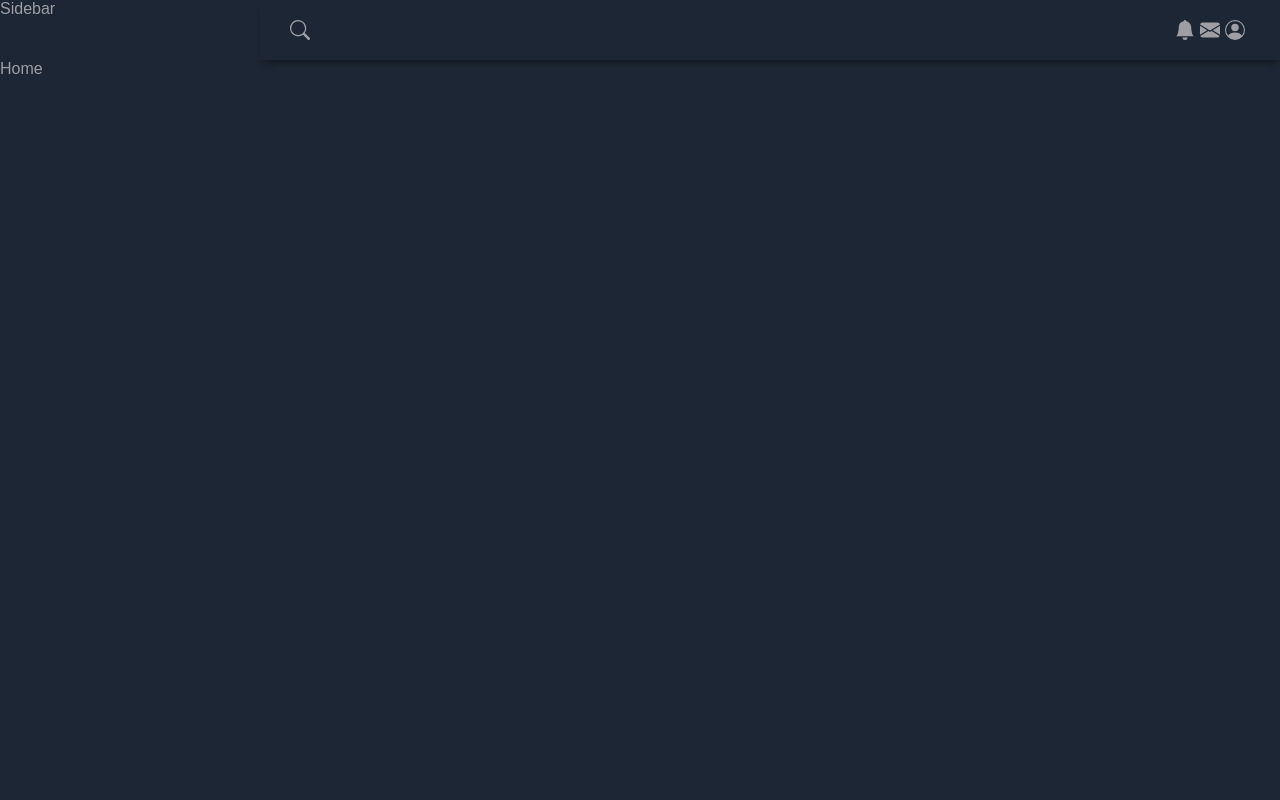
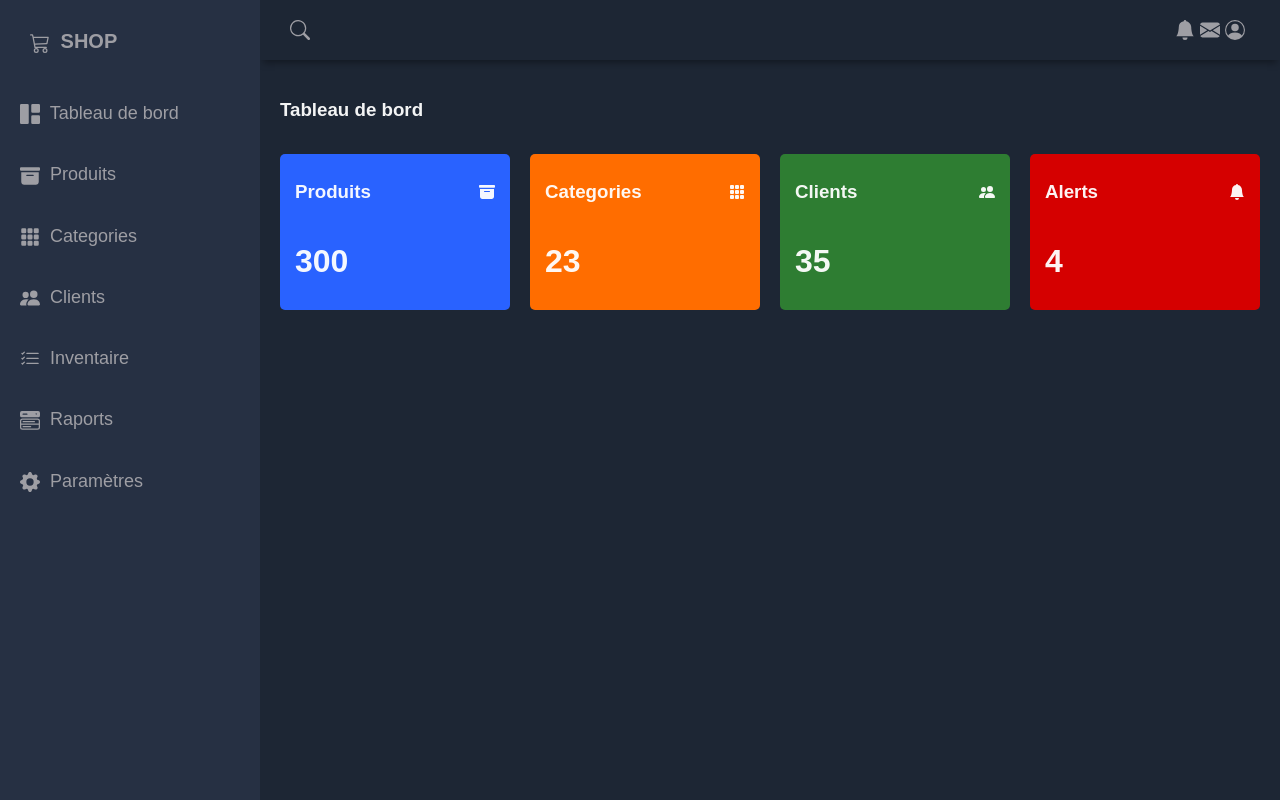
Before and after one commit to Roe121/Dashboard-react, a React (Vite) app in the folder Admin Panel/: page / in a window 1280 px wide. Built offline with nearby package versions, Linux system fonts and the light colour scheme.

Commit message:
Home + Sidebar

```diff
--- a/Admin Panel/src/Home.jsx
+++ b/Admin Panel/src/Home.jsx
@@ -1,9 +1,64 @@
-import React from 'react'
+import React from "react";
+import {
+  BsFillArchiveFill,
+  BsFillGrid3X3GapFill,
+  BsPeopleFill,
+  BsFillBellFill,
+} from "react-icons/bs";
+import {
+  BarChart,
+  Bar,
+  Cell,
+  XAxis,
+  YAxis,
+  CartesianGrid,
+  Tooltip,
+  Legend,
+  ResponsiveContainer,
+  LineChart,
+  Line,
+} from "recharts";
+
 
 const Home = () => {
   return (
-    <div>Home</div>
-  )
-}
+    <main className="main-container">
+      <div className="main-title">
+        <h3>Tableau de bord</h3>
+      </div>
+      <div className="main-cards">
+        <div className="card">
+          <div className="card-inner">
+            <h3>Produits</h3>
+            <BsFillArchiveFill className="card-icon" />
+          </div>
+          <h1>300</h1>
+        </div>
+        <div className="card">
+          <div className="card-inner">
+            <h3>Categories</h3>
+            <BsFillGrid3X3GapFill className="card-icon" />
+          </div>
+          <h1>23</h1>
+        </div>
 
-export default Home
+        <div className="card">
+          <div className="card-inner">
+            <h3>Clients</h3>
+            <BsPeopleFill className="card-icon" />
+          </div>
+          <h1>35</h1>
+        </div>
+        <div className="card">
+          <div className="card-inner">
+            <h3>Alerts</h3>
+            <BsFillBellFill className="card-icon" />
+          </div>
+          <h1>4</h1>
+        </div>
+      </div>
+    </main>
+  );
+};
+
+export default Home;
--- a/Admin Panel/src/Sidebar.jsx
+++ b/Admin Panel/src/Sidebar.jsx
@@ -1,9 +1,58 @@
 import React from 'react'
+import
+{BsCart3, BsGrid1X2Fill, BsFillArchiveFill, BsFillGrid3X3GapFill, BsPeopleFill,
+  BsListCheck, BsMenuButtonWideFill, BsFillGearFill}
+ from 'react-icons/bs'
 
 function Sidebar() {
   return (
-    <div>Sidebar</div>
-  )
+    <aside id="sidebar">
+      <div className="sidebar-title">
+        <div className="sidebar-brand">
+          <BsCart3 className="icon" /> SHOP
+        </div>
+        <span className="icon close_icon">X</span>
+      </div>
+
+      <ul className="sidebar-list">
+        <li className="sidebar-list-item">
+          <a href="">
+            <BsGrid1X2Fill className="icon" /> Tableau de bord
+          </a>
+        </li>
+        <li className="sidebar-list-item">
+          <a href="">
+            <BsFillArchiveFill className="icon" /> Produits
+          </a>
+        </li>
+        <li className="sidebar-list-item">
+          <a href="">
+            <BsFillGrid3X3GapFill className="icon" /> Categories
+          </a>
+        </li>
+        <li className="sidebar-list-item">
+          <a href="">
+            <BsPeopleFill className="icon" /> Clients
+          </a>
+        </li>
+        <li className="sidebar-list-item">
+          <a href="">
+            <BsListCheck className="icon" /> Inventaire
+          </a>
+        </li>
+        <li className="sidebar-list-item">
+          <a href="">
+            <BsMenuButtonWideFill className="icon" /> Raports
+          </a>
+        </li>
+        <li className="sidebar-list-item">
+          <a href="">
+            <BsFillGearFill className="icon" /> Paramètres
+          </a>
+        </li>
+      </ul>
+    </aside>
+  );
 }
 
-export default Sidebar
+export default Sidebar;
```
